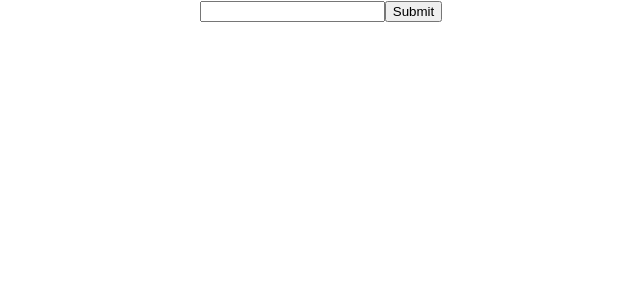
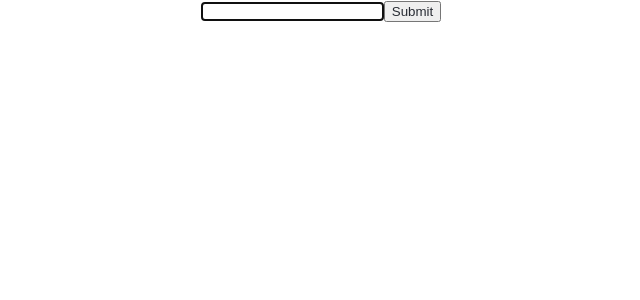
Before and after one commit to SyominAlex/React.js_Geekbrains, a React (Create React App) app: page / in a window 1280 px wide. Shown: the top 300 px of the page, without its empty margins (319-959 px from the left). Built offline with nearby package versions, Linux system fonts and the light colour scheme.

Commit message:
ДЗ №2 fix css

```diff
--- a/src/components/Form/Form.js
+++ b/src/components/Form/Form.js
@@ -1,4 +1,5 @@
 import {useState} from "react";
+import "./Form.styles.css";
 
 export const Form = ({ onSubmit }) => {
 
@@ -20,9 +21,8 @@ export const Form = ({ onSubmit }) => {
 
     return (
         <form onSubmit={handleSubmit}>
-            <input value={value} onChange={handleChange} type="text"/>
-            {/*<textarea value={value} onChange={handleChange}/>*/}
-            <input type="submit"/>
+            <input value={value} onChange={handleChange} type="text" required autoFocus />
+            <input type="submit" />
         </form>
     );
 }
--- /dev/null
+++ b/src/components/Form/Form.styles.css
@@ -0,0 +1,9 @@
+input {
+    color: #282c34;
+}
+input:required:invalid {
+    border: 1px solid red;
+}
+input:required:valid {
+    border: 1px solid green;
+}
```
